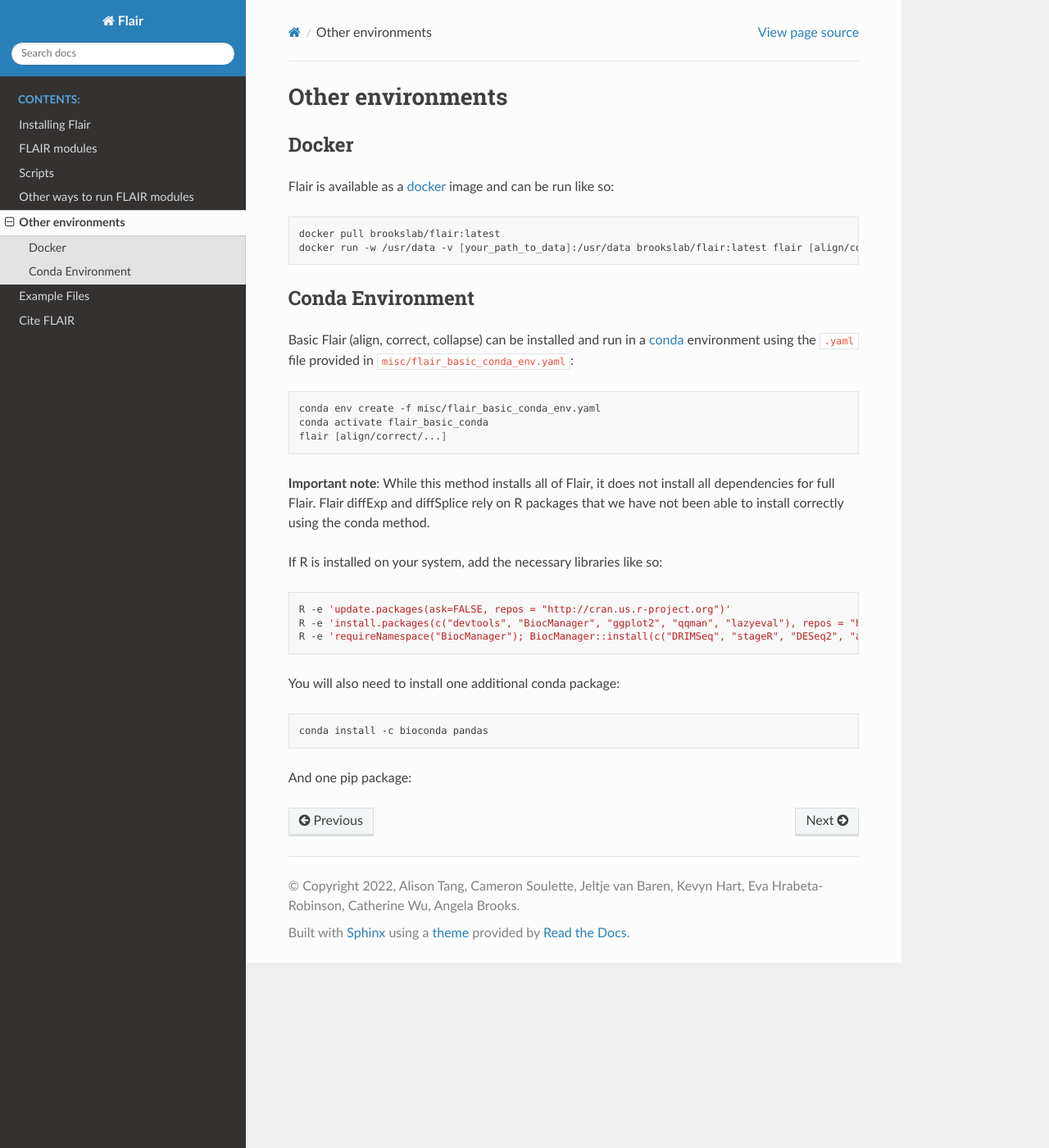
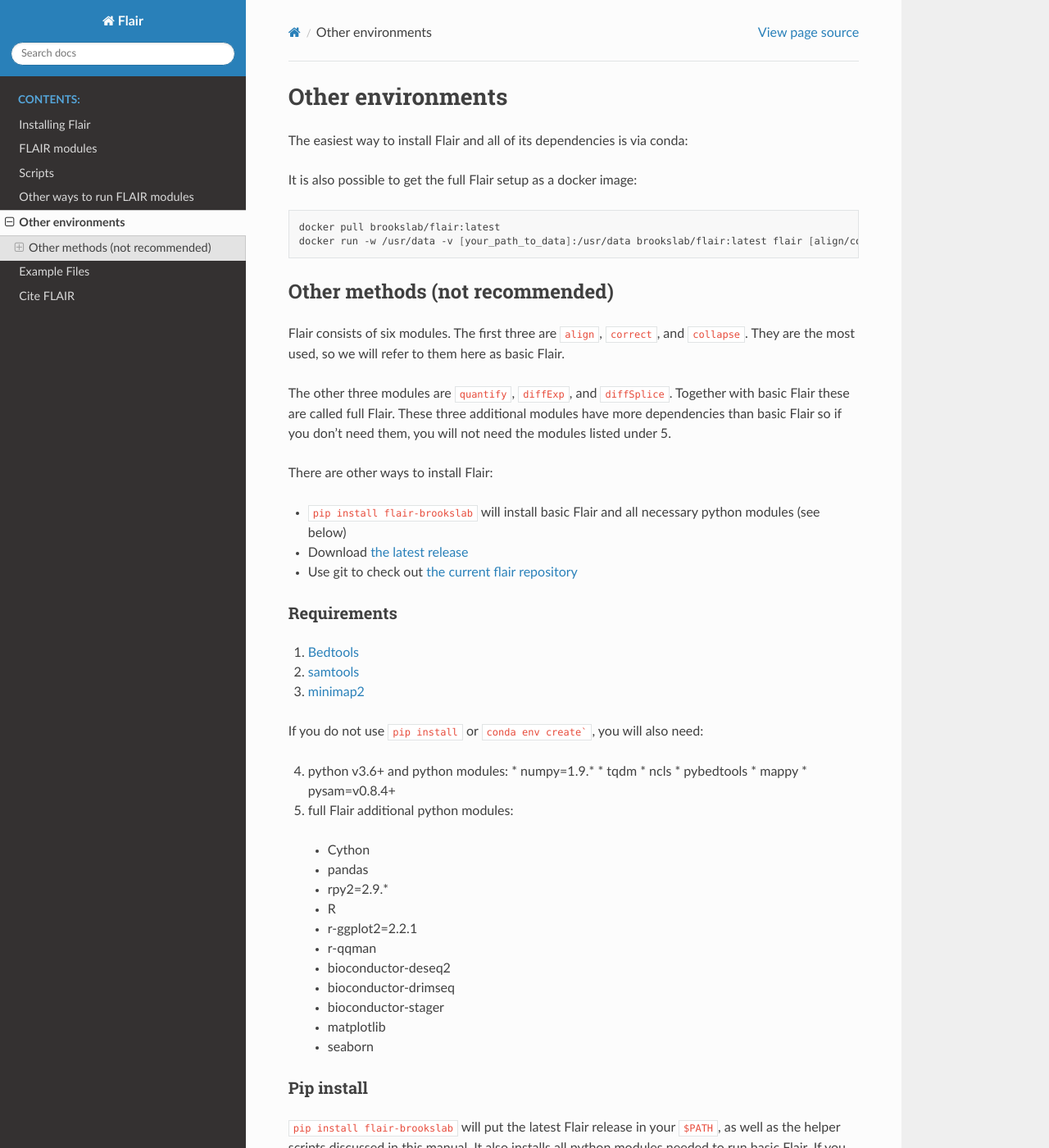
Before and after one commit to BrooksLabUCSC/flair, a Sphinx documentation site: the page built from docs/source/other_environments.rst, in a window 1280 px wide and 1400 px high. Shown: the whole window at 82% size. Built offline with Sphinx 7.4.7 and the Read the Docs theme 2.0.0, drawn with Linux system fonts in a browser that asks for light colours; some of the changed text lies outside the part shown.

Commit message:
updating documentation with conda install info

````diff
--- a/docs/source/other_environments.rst
+++ b/docs/source/other_environments.rst
@@ -1,10 +1,14 @@
 Other environments
 ==================
 
-Docker
-------
+The easiest way to install Flair and all of its dependencies is via conda:
 
-Flair is available as a `docker <https://www.docker.com/>`_ image and can be run like so:
+.. code:: sh
+      conda create -n flair -c conda-forge -c bioconda flair
+   conda activate flair
+   flair [align/correct/...]
+
+It is also possible to get the full Flair setup as a docker image:
 
 .. code:: sh
 
@@ -12,34 +16,86 @@
     docker run -w /usr/data -v [your_path_to_data]:/usr/data brookslab/flair:latest flair [align/correct/...]
 
 
-Conda Environment
------------------
+Other methods (not recommended)
+-------------------------------
 
-Basic Flair (align, correct, collapse) can be installed and run in a `conda <https://docs.conda.io/en/latest/>`_ environment using the ``.yaml`` file provided in ``misc/flair_basic_conda_env.yaml``:
+Flair consists of six modules. The first three are ``align``,
+``correct``, and ``collapse``. They are the most used, so we
+will refer to them here as basic Flair.
 
-.. code:: sh
+The other three modules are ``quantify``, ``diffExp``, and
+``diffSplice``. Together with basic Flair these are called full Flair.
+These three additional modules have more dependencies than basic Flair
+so if you don't need them, you will not need the modules listed under 5.
 
-    conda env create -f misc/flair_basic_conda_env.yaml
-    conda activate flair_basic_conda
-    flair [align/correct/...]
+There are other ways to install Flair:
 
-**Important note**: While this method installs all of Flair, it does not install all dependencies for full Flair. Flair diffExp and diffSplice rely on R packages that we have not been able to install correctly using the conda method.
+* ``pip install flair-brookslab`` will install basic Flair and all necessary python modules (see below)
+* Download `the latest release <https://github.com/BrooksLabUCSC/flair/releases>`_
+* Use git to check out `the current flair repository <https://github.com/BrooksLabUCSC/flair.git>`_
 
-If R is installed on your system, add the necessary libraries like so:
 
-.. code:: sh
+Requirements
+~~~~~~~~~~~~
 
-    R -e 'update.packages(ask=FALSE, repos = "http://cran.us.r-project.org")'
-    R -e 'install.packages(c("devtools", "BiocManager", "ggplot2", "qqman", "lazyeval"), repos = "http://cran.us.r-project.org")'
-    R -e 'requireNamespace("BiocManager"); BiocManager::install(c("DRIMSeq", "stageR", "DESeq2", "apeglm"))'
+1. `Bedtools <https://github.com/arq5x/bedtools2/>`_
+2. `samtools <https://github.com/samtools/samtools/releases>`_
+3. `minimap2 <https://github.com/lh3/minimap2>`_
 
-You will also need to install one additional conda package:
+If you do not use ``pip install`` or ``conda env create```, you will also need:
 
-.. code:: sh
+4. python v3.6+ and python modules:
+   * numpy=1.9.*
+   * tqdm
+   * ncls
+   * pybedtools
+   * mappy
+   * pysam=v0.8.4+
+5. full Flair additional python modules:
+  - Cython
+  - pandas
+  - rpy2=2.9.*
+  - R
+  - r-ggplot2=2.2.1
+  - r-qqman
+  - bioconductor-deseq2
+  - bioconductor-drimseq
+  - bioconductor-stager
+  - matplotlib
+  - seaborn
 
-    conda install -c bioconda pandas
 
-And one pip package:
+Pip install
+~~~~~~~~~~~
 
-.. code:: sh
-   pip install rpy2
+``pip install flair-brookslab`` will put the latest Flair release in your ``$PATH``, as well
+as the helper scripts discussed in this manual. It also installs all python modules
+needed to run basic Flair. If you want to use full Flair, install the packages
+listed under point 5 in the list above.
+
+
+Download the latest release
+~~~~~~~~~~~~~~~~~~~~~~~~~~~
+
+Navigate to the Flair `release page <https://github.com/BrooksLabUCSC/flair/releases>`_
+and select one of the source code files under Assets. Exctract the file and navigate
+to the resulting `flair` directory. Add Flair and the helper scripts to your ``$PATH``
+for instance (in Linux) with ``export PATH=$(pwd)/bin:$PATH``.
+
+Make sure to (`pip`) install the python modules listed above. If you have conda, you can
+create a basic Flair environment using
+
+``conda env create -f misc/flair_basic_conda_env.yaml``
+
+
+Download the latest code
+~~~~~~~~~~~~~~~~~~~~~~~~
+
+Check out `the current Flair repository <https://github.com/BrooksLabUCSC/flair.git>`_
+from github. Please be aware that while this may have the latest bug fixes, it's quite
+possible that new bugs were introduced. This method is only useful if you have
+`reported a problem <https://github.com/BrooksLabUCSC/flair/issues>`_ and a Flair developer
+lets you know it has been fixed.
+
+Once you have cloned the repository, navigate to the `/flair` directory. Follow the
+steps as described under Download the latest release.
--- a/docs/source/requirements.rst
+++ b/docs/source/requirements.rst
@@ -1,86 +1,11 @@
 Installing Flair
 ================
 
-Flair consists of six modules. The first three are ``align``,
-``correct``, and ``collapse``. They are the most used, so we
-will refer to them here as basic flair.
+The easiest way to install Flair and all of its dependencies is via conda:
 
-The other three modules are ``quantify``, ``diffExp``, and
-``diffSplice``. Together with basic flair these are called full flair.
-These three additional modules have more dependencies than basic flair
-so if you don't need them, you will not need the modules listed under 5.
+.. code:: sh
+      conda create -n flair -c conda-forge -c bioconda flair
+   conda activate flair
+   flair [align/correct/...]
 
-There are three ways to install flair:
-
-* ``pip install flair-brookslab`` will install basic flair and all necessary python modules (see below)
-* Download `the latest release <https://github.com/BrooksLabUCSC/flair/releases>`_
-* Use git to check out `the current flair repository <https://github.com/BrooksLabUCSC/flair.git>`_
-
-Requirements
-~~~~~~~~~~~~
-
-1. `Bedtools <https://github.com/arq5x/bedtools2/>`_
-2. `samtools <https://github.com/samtools/samtools/releases>`_
-3. `minimap2 <https://github.com/lh3/minimap2>`_
-
-If you do not use ``pip install``, you will also need:
-
-4. python v3.6+ and python modules:
-   * numpy=1.9.*
-   * tqdm
-   * ncls
-   * pybedtools
-   * mappy
-   * pysam=v0.8.4+
-5. full flair additional python modules:
-  - Cython
-  - pandas
-  - rpy2=2.9.*
-  - R
-  - r-ggplot2=2.2.1
-  - r-qqman
-  - bioconductor-deseq2
-  - bioconductor-drimseq
-  - bioconductor-stager
-  - matplotlib
-  - seaborn
-
-For ``conda`` users: ``yaml`` environment files can be found in flair's
-``/misc`` directory.
-
-Pip install
-~~~~~~~~~~~
-
-``pip install flair-brookslab`` will put the latest flair release in your ``$PATH``, as well
-as the helper scripts discussed in this manual. It also installs all python modules
-needed to run basic flair. If you want to use full flair, install the packages
-listed under point 5 in the list above.
-
-
-Download the latest release
-~~~~~~~~~~~~~~~~~~~~~~~~~~~
-
-Navigate to the Flair `release page <https://github.com/BrooksLabUCSC/flair/releases>`_
-and select one of the source code files under Assets. Exctract the file and navigate
-to the resulting `flair` directory. Add flair and the helper scripts to your ``$PATH``
-for instance (in Linux) with ``export PATH=$(pwd)/bin:$PATH``.
-
-Make sure to (`pip`) install the python modules listed above. If you have conda, you can
-create a (full or basic) flair environment using
-
-``conda env create -f misc/flair_conda_env.yaml``
-
-``conda env create -f misc/flair_basic_conda_env.yaml``
-
-
-Download the latest code (not preferred)
-~~~~~~~~~~~~~~~~~~~~~~~~~~~~~~~~~~~~~~~~
-
-Check out `the current flair repository <https://github.com/BrooksLabUCSC/flair.git>`_
-from github. Please be aware that while this may have the latest bug fixes, it's quite
-possible that new bugs were introduced. This method is only useful if you have
-`reported a problem <https://github.com/BrooksLabUCSC/flair/issues>`_ and a Flair developer
-lets you know it has been fixed.
-
-Once you have cloned the repository, navigate to the `/flair` directory. Follow the
-steps as described under Download the latest release.
+For other methods, please see the Other environments section
````
Also changed, not shown: docs/source/modules.rst (+8 -1 lines).
